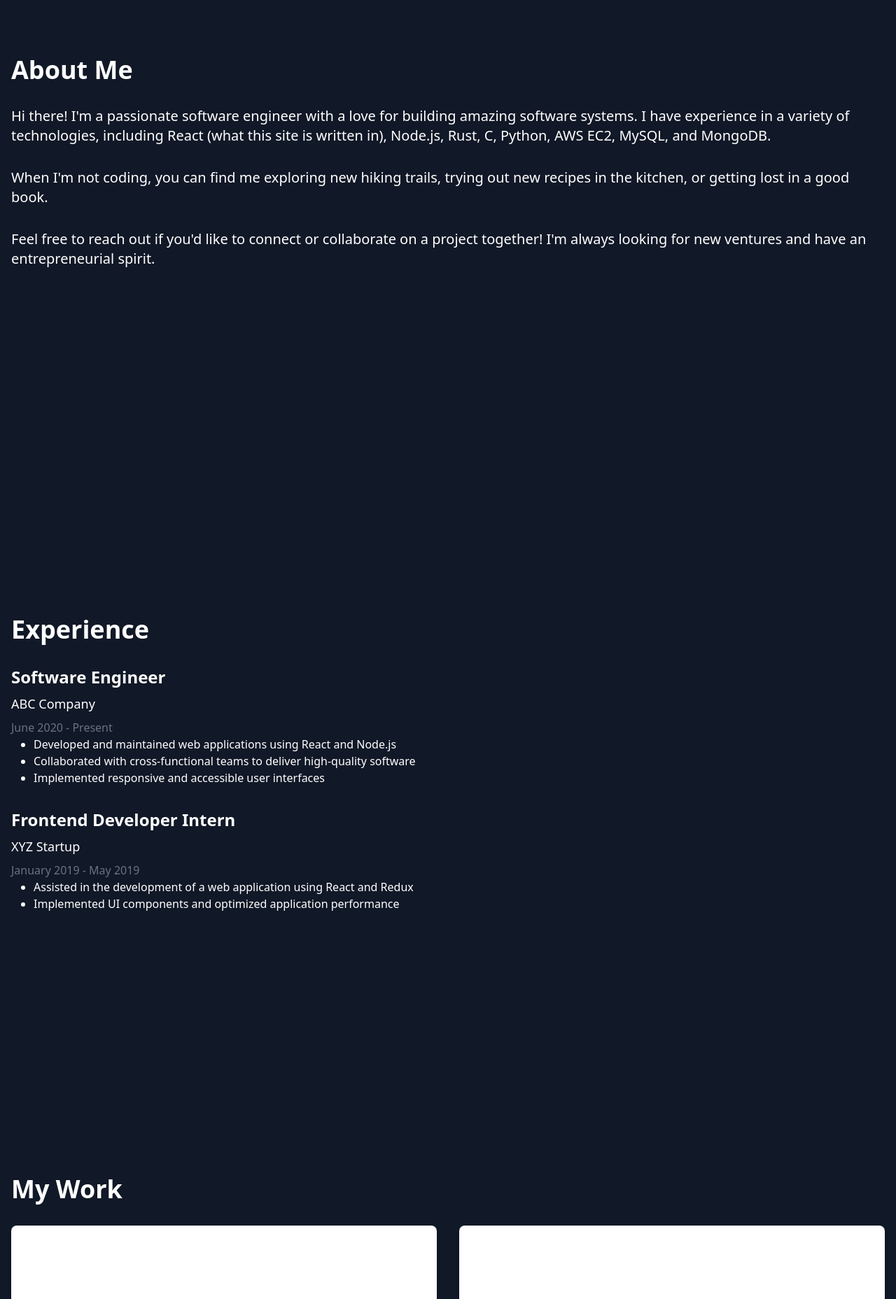
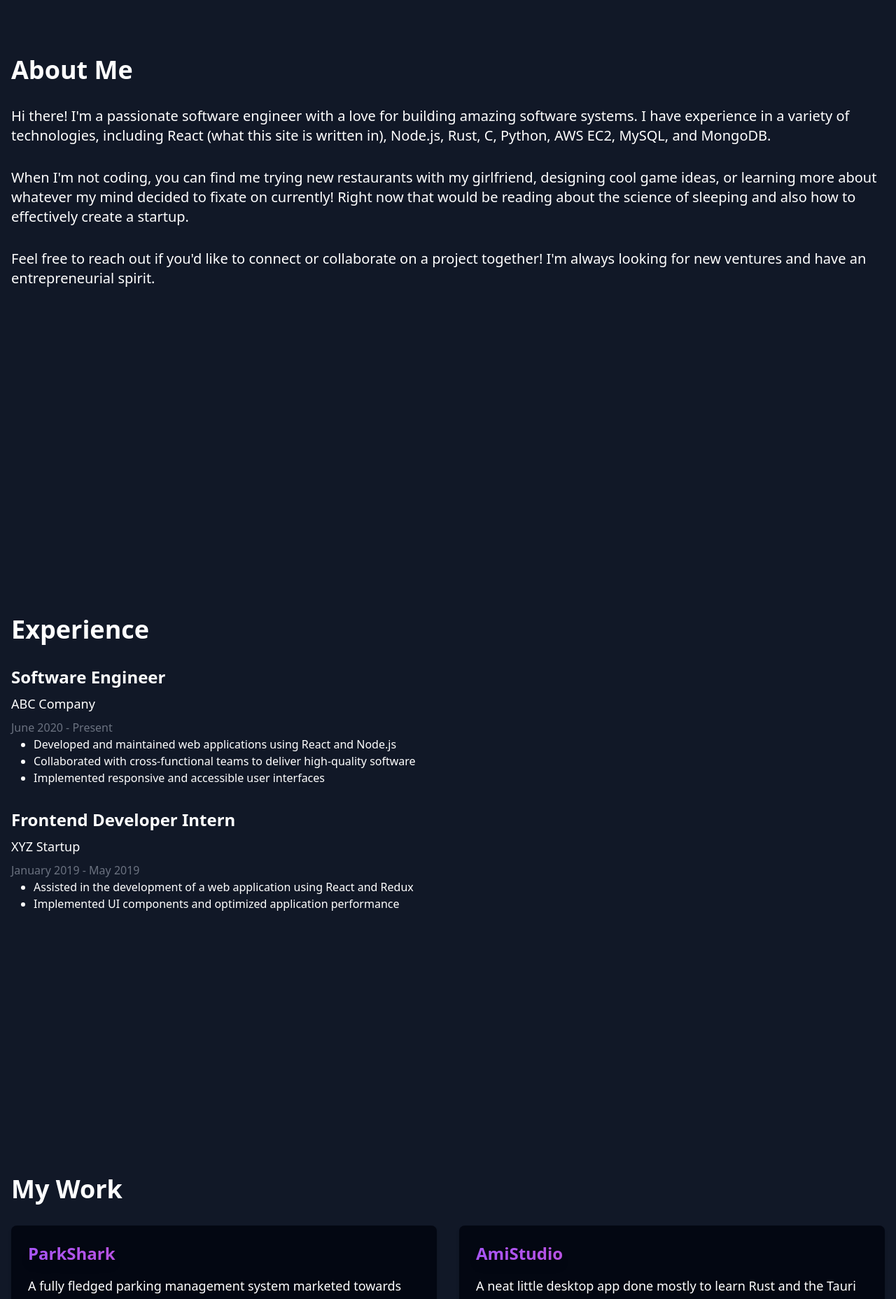
Before and after one commit to davianalbarran/davianalbarran.github.io, a React (Vite) app: page / in a window 1280 px wide. Shown: the part 880-2737 px from the top of the page at 70% size. Built offline with nearby package versions, Linux system fonts and the light colour scheme.

Commit message:
made the resume button download my resume and fixed the styling of said button. also re-added the mouse effect and edited the about page to fit me better

```diff
--- a/src/App.jsx
+++ b/src/App.jsx
@@ -4,12 +4,10 @@ import About from "./pages/About";
 import Experience from "./pages/Experience";
 import Work from "./pages/Work";
 import Contact from "./pages/Contact";
-import MouseEffect from "./components/MouseEffect";
 
 const App = () => {
   return (
     <div>
-      <MouseEffect />
       <Navbar />
       <div className="relative">
         <Home />
--- a/src/components/Navbar.jsx
+++ b/src/components/Navbar.jsx
@@ -1,6 +1,14 @@
 import { Link } from "react-scroll";
 
 const Navbar = () => {
+  const handleResumeDownload = () => {
+    const resumeURL = "/Davian Albarran - Software Engineer.pdf";
+    const link = document.createElement("a");
+    link.href = resumeURL;
+    link.download = "Davian_Albarran_Resume.pdf";
+    link.click();
+  };
+
   return (
     <nav className="text-white fixed top-0 left-0 right-0 p-4 flex justify-between items-center z-10 bg-gray-900">
       <div className="text-2xl font-bold group">
@@ -13,7 +21,7 @@ const Navbar = () => {
           DVN
         </Link>
       </div>
-      <ul className="flex space-x-4">
+      <ul className="flex items-center space-x-4">
         <li>
           <Link
             to="about"
@@ -55,14 +63,12 @@ const Navbar = () => {
           </Link>
         </li>
         <li>
-          <Link
-            to="resume"
-            smooth={true}
-            duration={500}
+          <button
+            onClick={handleResumeDownload}
             className="bg-gradient-to-r from-purple-600 to-pink-600 text-white px-4 py-2 rounded hover:from-purple-700 hover:to-pink-700"
           >
             Resume
-          </Link>
+          </button>
         </li>
       </ul>
     </nav>
--- a/src/pages/About.jsx
+++ b/src/pages/About.jsx
@@ -13,9 +13,11 @@ const About = () => {
             Node.js, Rust, C, Python, AWS EC2, MySQL, and MongoDB.
           </p>
           <p className="text-xl mb-8">
-            When I&apos;m not coding, you can find me exploring new hiking
-            trails, trying out new recipes in the kitchen, or getting lost in a
-            good book.
+            When I&apos;m not coding, you can find me trying new restaurants
+            with my girlfriend, designing cool game ideas, or learning more
+            about whatever my mind decided to fixate on currently! Right now
+            that would be reading about the science of sleeping and also how to
+            effectively create a startup.
           </p>
           <p className="text-xl">
             Feel free to reach out if you&apos;d like to connect or collaborate
--- a/src/pages/Contact.jsx
+++ b/src/pages/Contact.jsx
@@ -47,7 +47,7 @@ const Contact = () => {
             </div>
             <button
               type="submit"
-              className="bg-blue-500 text-white px-6 py-2 rounded-md hover:bg-blue-600"
+              className="bg-gradient-to-r from-purple-600 to-pink-600 text-white px-4 py-2 rounded hover:from-purple-700 hover:to-pink-700"
             >
               Send Message
             </button>
@@ -57,8 +57,8 @@ const Contact = () => {
             <ul className="space-y-2">
               <li>
                 <a
-                  href="#"
-                  className="flex items-center space-x-2 text-blue-500 hover:underline"
+                  href="https://github.com/davianalbarran"
+                  className="flex items-center space-x-2 text-pink-400 hover:underline"
                 >
                   <svg
                     className="w-6 h-6"
@@ -72,8 +72,8 @@ const Contact = () => {
               </li>
               <li>
                 <a
-                  href="#"
-                  className="flex items-center space-x-2 text-blue-500 hover:underline"
+                  href="https://www.linkedin.com/in/davian-albarran-abb372241/"
+                  className="flex items-center space-x-2 text-pink-400 hover:underline"
                 >
                   <svg
                     className="w-6 h-6"
@@ -88,7 +88,7 @@ const Contact = () => {
               <li>
                 <a
                   href="#"
-                  className="flex items-center space-x-2 text-blue-500 hover:underline"
+                  className="flex items-center space-x-2 text-pink-400 hover:underline"
                 >
                   <svg
                     className="w-6 h-6"
--- a/src/pages/Home.jsx
+++ b/src/pages/Home.jsx
@@ -1,4 +1,5 @@
 import FadeInSection from "../components/FadeInSection";
+import MouseEffect from "../components/MouseEffect";
 
 const Home = () => {
   return (
@@ -6,6 +7,7 @@ const Home = () => {
       id="home"
       className="min-h-screen bg-gray-900 text-white flex flex-col justify-center items-center relative overflow-hidden pt-24"
     >
+      <MouseEffect />
       <FadeInSection>
         <div className="text-center">
           <h1 className="text-4xl font-bold mb-4 animate-fade-in-up">
--- a/src/pages/Work.jsx
+++ b/src/pages/Work.jsx
@@ -7,21 +7,38 @@ const Work = () => {
         <div className="container mx-auto px-4 py-16">
           <h1 className="text-4xl font-bold mb-8">My Work</h1>
           <div className="grid grid-cols-1 md:grid-cols-2 gap-8">
-            <div className="bg-white rounded-lg shadow-md p-6">
-              <h2 className="text-2xl font-bold mb-4">Project 1</h2>
+            <div className="bg-gray-950 rounded-lg shadow-md p-6">
+              <h2 className="text-2xl font-bold mb-4 bg-gradient-to-r from-purple-500 to-pink-500 bg-clip-text text-transparent drop-shadow-lg">
+                ParkShark
+              </h2>
               <p className="text-lg mb-4">
-                A web application for task management and collaboration.
+                A fully fledged parking management system marketed towards
+                Universities with a RESTful API, custom, patent-pending
+                hardware, and an iOS app. As of May 2024, this project is on the
+                road to become my first entrepreneurial venture with an amazing
+                team that I&apos;m lucky enough to call my friends.
               </p>
-              <a href="#" className="text-blue-500 hover:underline">
+              <a
+                href="https://github.com/MU-ParkShark/ParkSharkAPI"
+                className="text-pink-400 hover:underline"
+              >
                 View Project
               </a>
             </div>
-            <div className="bg-white rounded-lg shadow-md p-6">
-              <h2 className="text-2xl font-bold mb-4">Project 2</h2>
+            <div className="bg-gray-950 rounded-lg shadow-md p-6">
+              <h2 className="text-2xl font-bold mb-4 bg-gradient-to-r from-purple-500 to-pink-500 bg-clip-text text-transparent drop-shadow-lg">
+                AmiStudio
+              </h2>
               <p className="text-lg mb-4">
-                An e-commerce platform built with React and Node.js.
+                A neat little desktop app done mostly to learn Rust and the
+                Tauri framework that allows users to build and nurture their own
+                Tamagotchi-like character with RPG stats. Battle your friends
+                with the Rust powered server I wrote to allow for multiplayer!
               </p>
-              <a href="#" className="text-blue-500 hover:underline">
+              <a
+                href="https://github.com/davianalbarran/amistudio"
+                className="text-pink-400 hover:underline"
+              >
                 View Project
               </a>
             </div>
```
